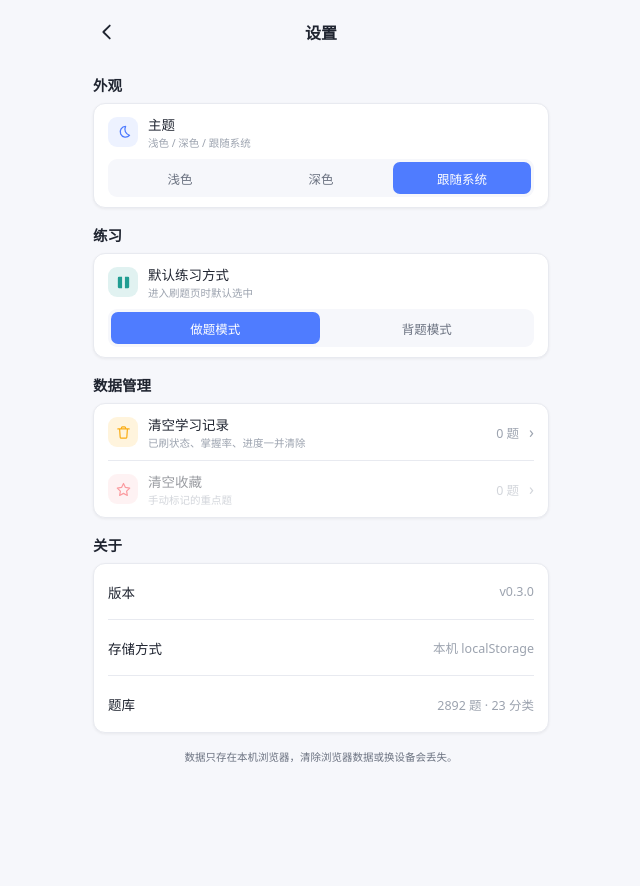
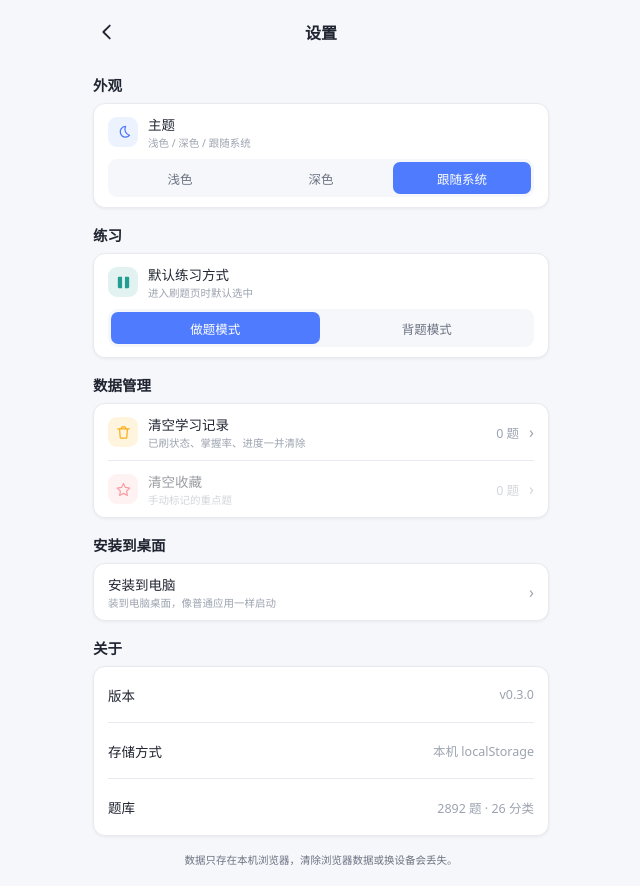
Before and after one commit to fanggafa/OpsInterview-Bank-H5, a Vue app: page /settings in a window 1280 px wide. Shown: the whole page, without its empty margins (319-959 px from the left). Before the commit the page ends 800 px from the top, so only its background shows below. Built offline with nearby package versions, Linux system fonts and the light colour scheme.

Commit message:
feat(settings): 新增安装引导（按平台给步骤，安卓优先自带浏览器）；补 apple-touch-icon；修正过时的分类数硬编码

```diff
--- /dev/null
+++ b/src/utils/installGuide.js
@@ -0,0 +1,130 @@
+/**
+ * 安装引导：识别平台，给出对应的「装到手机桌面」步骤。
+ *
+ * 为什么需要它：
+ * 1. 用户不知道有 PWA/离线这事儿（页面里没有任何提示）；
+ * 2. 各平台路径完全不同（iOS 只认 Safari；安卓 Chrome 在国内常失败）；
+ * 3. 失败现象是「点了安装，什么都没发生」，不给指引就只能干瞪眼。
+ *
+ * 纯函数、不读 window：平台由调用方传入，便于单测覆盖各分支。
+ */
+
+/** 平台类型 */
+export const PLATFORMS = ['ios', 'android', 'desktop', 'unknown']
+
+/**
+ * 从 UA 识别平台。
+ *
+ * 顺序有讲究：iPadOS 13+ 的 UA 会伪装成 macOS（Macintosh + 触摸点），
+ * 所以「先判断触摸的 Mac，再判断普通 Mac」。
+ *
+ * @param {string} ua userAgent
+ * @param {number} maxTouchPoints navigator.maxTouchPoints
+ * @returns {'ios'|'android'|'desktop'|'unknown'}
+ */
+export function detectPlatform(ua = '', maxTouchPoints = 0) {
+  const s = String(ua || '')
+
+  // iPadOS 13+ 伪装成 macOS：靠触摸点数量区分
+  const isIpad = /Macintosh/.test(s) && maxTouchPoints > 1
+  if (/iPhone|iPad|iPod/.test(s) || isIpad) return 'ios'
+
+  if (/Android/.test(s)) return 'android'
+
+  // 桌面浏览器（Windows / macOS / Linux）
+  if (/Windows|Macintosh|Linux|X11/.test(s)) return 'desktop'
+
+  return 'unknown'
+}
+
+/**
+ * 是否已经在「独立应用」形态里运行（已装好并打开）。
+ *
+ * 三种判定都接受：
+ * - display-mode: standalone（绝大多数安卓 PWA）
+ * - navigator.standalone（iOS Safari 的历史属性）
+ * - display-mode: minimal-ui（部分浏览器）
+ *
+ * 已装好时不该再提示安装，只该告知「已装好」。
+ *
+ * @param {boolean} matchMediaStandalone 是否匹配 (display-mode: standalone)
+ * @param {boolean} navigatorStandalone navigator.standalone
+ */
+export function isInstalled(matchMediaStandalone = false, navigatorStandalone = false) {
+  return !!(matchMediaStandalone || navigatorStandalone)
+}
+
+/**
+ * 各平台的安装步骤。
+ *
+ * 安卓特意拆成两套：
+ * - **优先「自带浏览器」**：不经系统安装流程，一定成功；
+ * - Chrome 作为备选，并明确警告「国内可能失败」。
+ *
+ * 这个顺序来自真实踩坑：国行小米上 Chrome 的「安装」会走 Google 服务器的
+ * WebAPK 铸造，失败后连文件都可能变成 .mht，桌面什么都不会出现。
+ * 而手机自带浏览器是本机直接建快捷方式，绕过一切外部依赖。
+ *
+ * @param {'ios'|'android'|'desktop'|'unknown'} platform
+ */
+export function installSteps(platform) {
+  if (platform === 'ios') {
+    return {
+      title: '添加到主屏幕',
+      /** iOS 必须 Safari，Chrome/微信内都不行 */
+      warning: '必须用 Safari 打开本页面，微信或 Chrome 内无法添加。',
+      steps: [
+        '用 Safari 打开本页面',
+        '点底部分享按钮（方框向上箭头）',
+        '下滑找到「添加到主屏幕」',
+        '改好名字后点「添加」',
+      ],
+      note: '添加后是全屏应用，可离线刷题。',
+    }
+  }
+
+  if (platform === 'android') {
+    return {
+      title: '添加到屏幕',
+      warning: '推荐用手机自带浏览器。Chrome 在国内可能失败（点了安装却毫无反应）。',
+      steps: [
+        '用手机自带浏览器打开本页面',
+        '点菜单，选「添加到屏幕」或「添加到桌面」',
+        '确认后，桌面会出现应用图标',
+      ],
+      note: 'Chrome 里若出现「安装 / 创建快捷方式」二选一，请选「创建快捷方式」。',
+      /** 安卓特别提示：失败时的备选 */
+      fallback: '若 Chrome 点击安装后弹出「保存网页」或生成 .mht 文件，说明该路径不可用，改用自带浏览器或 Firefox。',
+    }
+  }
+
+  if (platform === 'desktop') {
+    return {
+      title: '安装到电脑',
+      warning: '',
+      steps: [
+        'Chrome / Edge：地址栏右侧出现安装图标，或菜单里选「安装应用」',
+        'Safari（macOS）：菜单「文件 → 添加到 Dock」',
+      ],
+      note: '装好后可像普通应用一样从桌面启动，且支持离线。',
+    }
+  }
+
+  return {
+    title: '添加到桌面',
+    warning: '',
+    steps: ['在浏览器菜单里找到「添加到主屏幕」或「安装应用」'],
+    note: '添加后支持离线刷题。',
+  }
+}
+
+/**
+ * 一次性拿到完整引导数据（页面直接用这个）。
+ *
+ * @param {{ua?: string, maxTouchPoints?: number, standalone?: boolean, navStandalone?: boolean}} env
+ */
+export function installGuide(env = {}) {
+  const platform = detectPlatform(env.ua, env.maxTouchPoints)
+  const installed = isInstalled(env.standalone, env.navStandalone)
+  return { platform, installed, ...installSteps(platform) }
+}
--- a/src/views/SettingsView.vue
+++ b/src/views/SettingsView.vue
@@ -9,10 +9,12 @@ import {
   STUDY_MODE_LABEL,
   STUDY_MODES,
   DEFAULT_STUDY_MODE,
+  CATEGORIES,
 } from '@/utils/constants'
 import { useStudyStore } from '@/stores/studyStore'
 import { useBankStore } from '@/stores/bankStore'
 import { readJSON, writeJSON, isStorageAvailable } from '@/utils/storage'
+import { installGuide } from '@/utils/installGuide'
 
 /**
  * 设置页：把「我的」页里偏配置的项收进来。
@@ -94,6 +96,26 @@ const prefOptions = computed(() =>
 const favCount = computed(() => study.favorites.length)
 const storageOk = computed(() => isStorageAvailable())
 const appVersion = '0.3.0'
+
+/**
+ * 安装引导：识别平台后给出「装到手机桌面」的步骤。
+ *
+ * 平台与「是否已装好」都在浏览器里读，所以包在 computed 里延迟取，
+ * 避免 SSR / 测试环境下直接访问 navigator 报错。
+ */
+const guide = computed(() => {
+  if (typeof navigator === 'undefined') return installGuide({})
+  const mm = typeof window !== 'undefined' && window.matchMedia
+  return installGuide({
+    ua: navigator.userAgent,
+    maxTouchPoints: navigator.maxTouchPoints || 0,
+    standalone: !!(mm && window.matchMedia('(display-mode: standalone)').matches),
+    navStandalone: !!navigator.standalone,
+  })
+})
+
+/** 安装引导是否展开（默认收起，避免设置页被一大段步骤撑长） */
+const guideOpen = ref(false)
 </script>
 
 <template>
@@ -236,6 +258,45 @@ const appVersion = '0.3.0'
       </div>
     </div>
 
+    <!-- 安装到桌面：给用户一个「怎么变成 App」的入口 -->
+    <h2 class="section-title">安装到桌面</h2>
+    <div class="group card">
+      <button class="row row--btn" @click="guideOpen = !guideOpen">
+        <div class="row__text">
+          <span class="row__title">{{ guide.title }}</span>
+          <span class="row__desc">
+            {{
+              guide.installed
+                ? '已在独立形态运行，可离线刷题'
+                : guide.platform === 'desktop'
+                  ? '装到电脑桌面，像普通应用一样启动'
+                  : '装到手机桌面，离线也能刷题'
+            }}
+          </span>
+        </div>
+        <span class="row__chev" :class="{ 'row__chev--open': guideOpen }" aria-hidden="true">›</span>
+      </button>
+
+      <div v-if="guideOpen" class="guide">
+        <p v-if="guide.installed" class="guide__done">
+          ✓ 已装好。当前就在独立形态里运行，断网也能刷题。
+        </p>
+
+        <template v-else>
+          <p v-if="guide.warning" class="guide__warn">⚠️ {{ guide.warning }}</p>
+
+          <ol class="guide__steps">
+            <li v-for="(s, i) in guide.steps" :key="i">{{ s }}</li>
+          </ol>
+
+          <!-- 安卓特有：失败时的备选路径（这块来自真实踩坑） -->
+          <p v-if="guide.fallback" class="guide__fallback">{{ guide.fallback }}</p>
+
+          <p class="guide__note">{{ guide.note }}</p>
+        </template>
+      </div>
+    </div>
+
     <!-- 关于 -->
     <h2 class="section-title">关于</h2>
     <div class="group card">
@@ -249,7 +310,7 @@ const appVersion = '0.3.0'
       </div>
       <div class="row row--static">
         <div class="row__text"><span class="row__title">题库</span></div>
-        <span class="row__value">{{ bank.total }} 题 · 23 分类</span>
+        <span class="row__value">{{ bank.total }} 题 · {{ CATEGORIES.length }} 分类</span>
       </div>
     </div>
 
@@ -353,6 +414,53 @@ const appVersion = '0.3.0'
   font-size: 16px;
   color: var(--c-text-3);
   line-height: 1;
+  transition: transform 0.18s ease;
+}
+.row__chev--open {
+  transform: rotate(90deg);
+}
+
+/* ---------- 安装引导 ---------- */
+.guide {
+  padding: 4px 0 12px;
+  border-top: 1px solid var(--c-border);
+}
+.guide__done {
+  margin: 12px 0 0;
+  font-size: 13px;
+  color: var(--c-success);
+  line-height: 1.6;
+}
+.guide__warn {
+  margin: 12px 0 0;
+  font-size: 12.5px;
+  line-height: 1.6;
+  color: var(--c-warning);
+}
+.guide__steps {
+  margin: 10px 0 0;
+  padding-left: 20px;
+  font-size: 13px;
+  line-height: 1.75;
+  color: var(--c-text);
+}
+.guide__steps li {
+  margin-bottom: 4px;
+}
+.guide__fallback {
+  margin: 10px 0 0;
+  padding: 9px 11px;
+  border-radius: 8px;
+  background: var(--c-danger-weak);
+  font-size: 12px;
+  line-height: 1.65;
+  color: var(--c-danger);
+}
+.guide__note {
+  margin: 10px 0 0;
+  font-size: 12px;
+  line-height: 1.6;
+  color: var(--c-text-2);
 }
 
 .seg {
```
Also changed, not shown: 5 other files (tests, documents, lock files or other folders).
